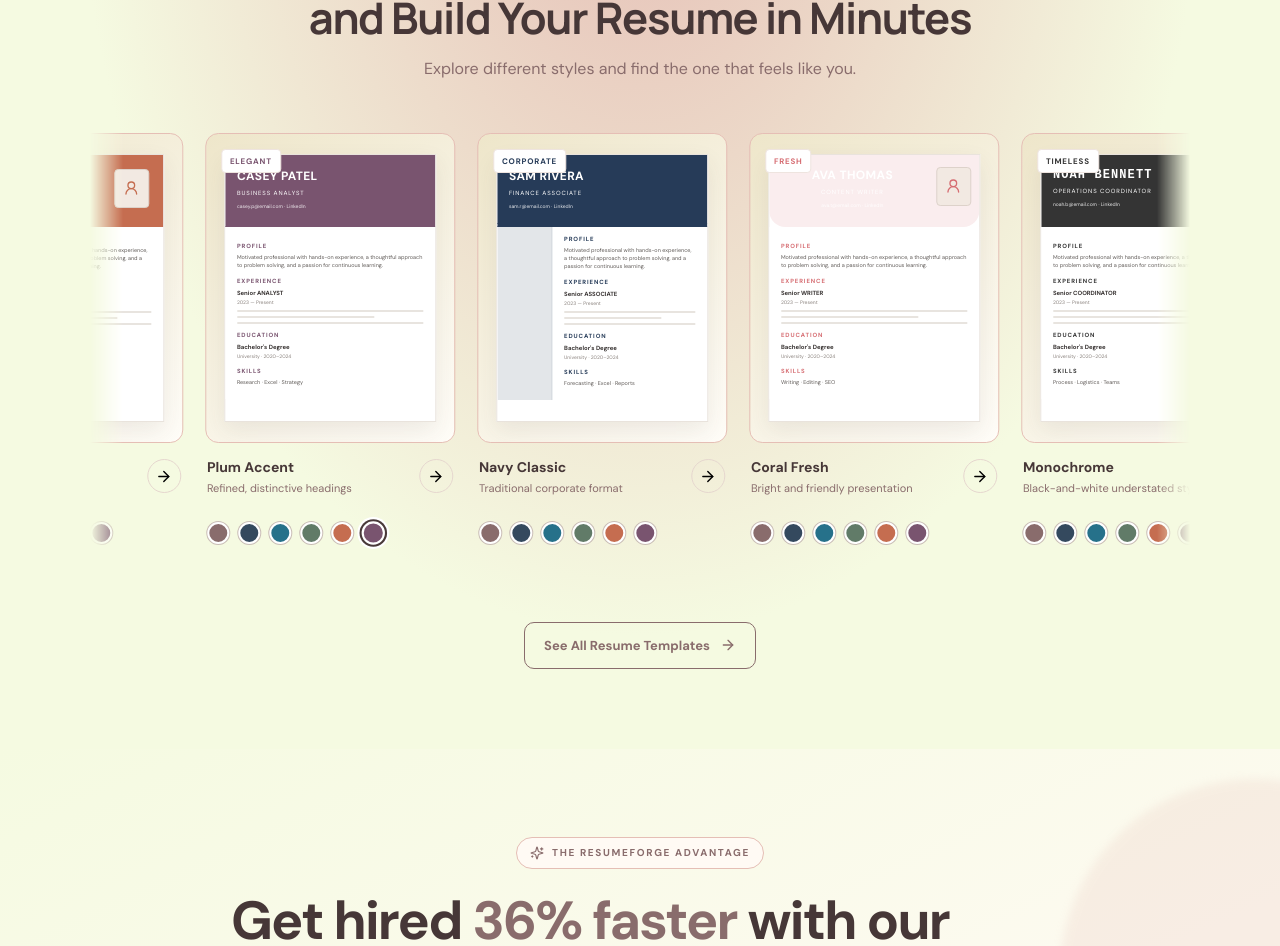
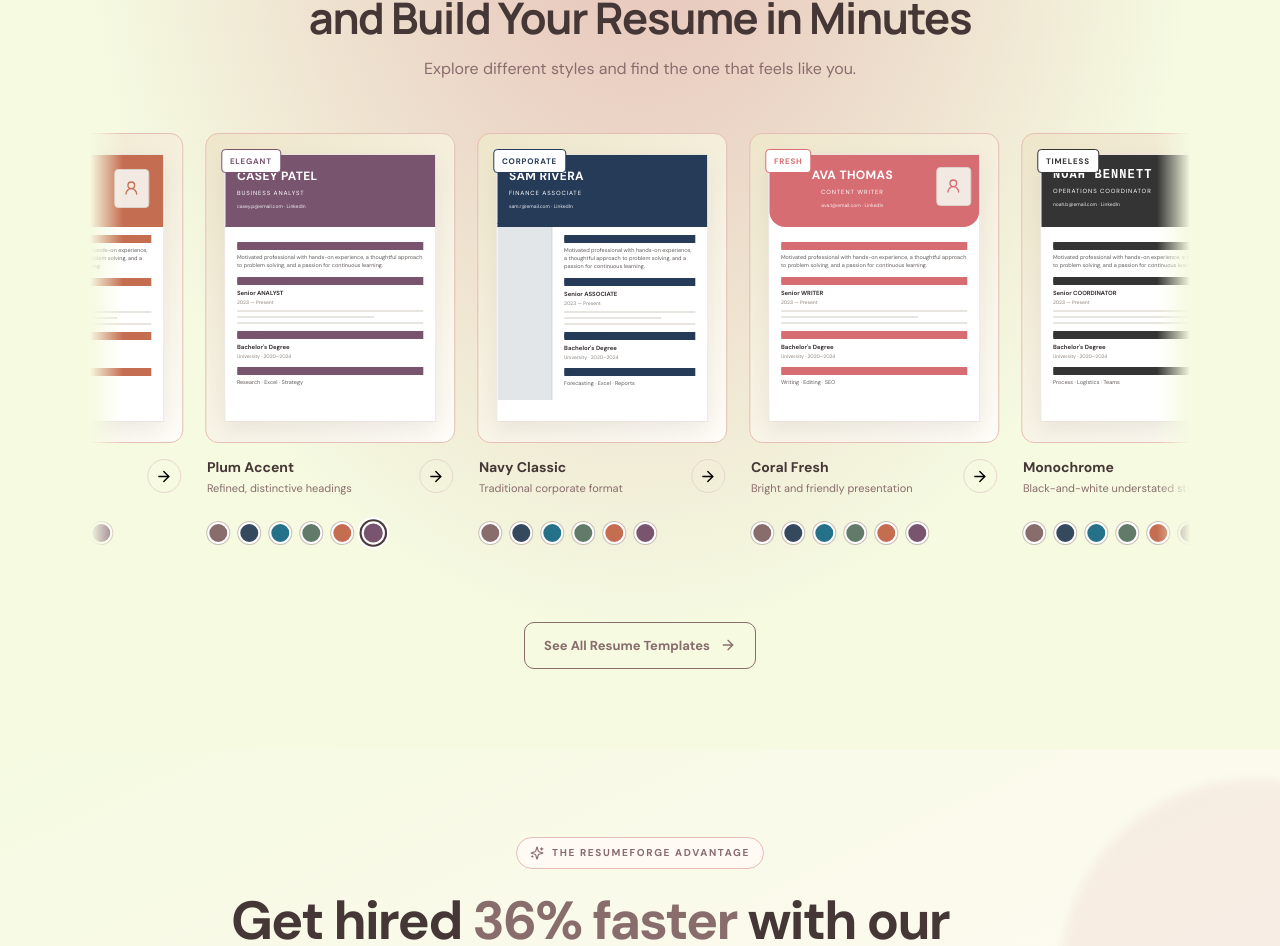
Before and after one commit to imsomya22092005-bot/Resumeforge, a React (Vite) app in the folder frontend/: page / in a window 1280 px wide. Shown: the part 1104-2050 px from the top of the page. Built offline with nearby package versions, Linux system fonts and the light colour scheme.

Commit message:
Make selected template colors update live previews

```diff
--- a/frontend/src/style.css
+++ b/frontend/src/style.css
@@ -1000,3 +1000,34 @@ button.shortcut-card{cursor:pointer}
 .resume-paper-live .resume-live-header h1,.resume-paper-live .resume-live-role{color:var(--resume-accent)}
 .resume-paper-live .resume-section h2{color:var(--resume-accent);border-color:var(--resume-accent)}
 @media(max-width:460px){.template-color-options{gap:8px}.template-color-swatch{width:20px;height:20px;flex-basis:20px}}
+
+
+/* Live template accent: selected swatch must override each template's default palette */
+.template-card .resume-card-art .mini-resume-head,
+.template-card .resume-card-art .mini-head {
+  background: var(--resume-accent) !important;
+}
+.template-card .resume-card-art .mini-section,
+.template-card .resume-card-art .mini-title {
+  background-color: var(--resume-accent) !important;
+}
+.template-card .resume-card-art .mini-section {
+  color: var(--resume-accent) !important;
+}
+.template-card .resume-card-art .template-badge {
+  color: var(--resume-accent) !important;
+  border-color: var(--resume-accent) !important;
+}
+
+/* Keep the chosen accent visible in the full-size editor preview too */
+.resume-paper-live .resume-live-header h1,
+.resume-paper-live .resume-live-role,
+.resume-paper-live .resume-live-section h2 {
+  color: var(--resume-accent) !important;
+}
+.resume-paper-live .resume-live-header {
+  border-color: var(--resume-accent) !important;
+}
+.resume-paper-live .resume-live-section h2 {
+  border-bottom-color: var(--resume-accent) !important;
+}
```
